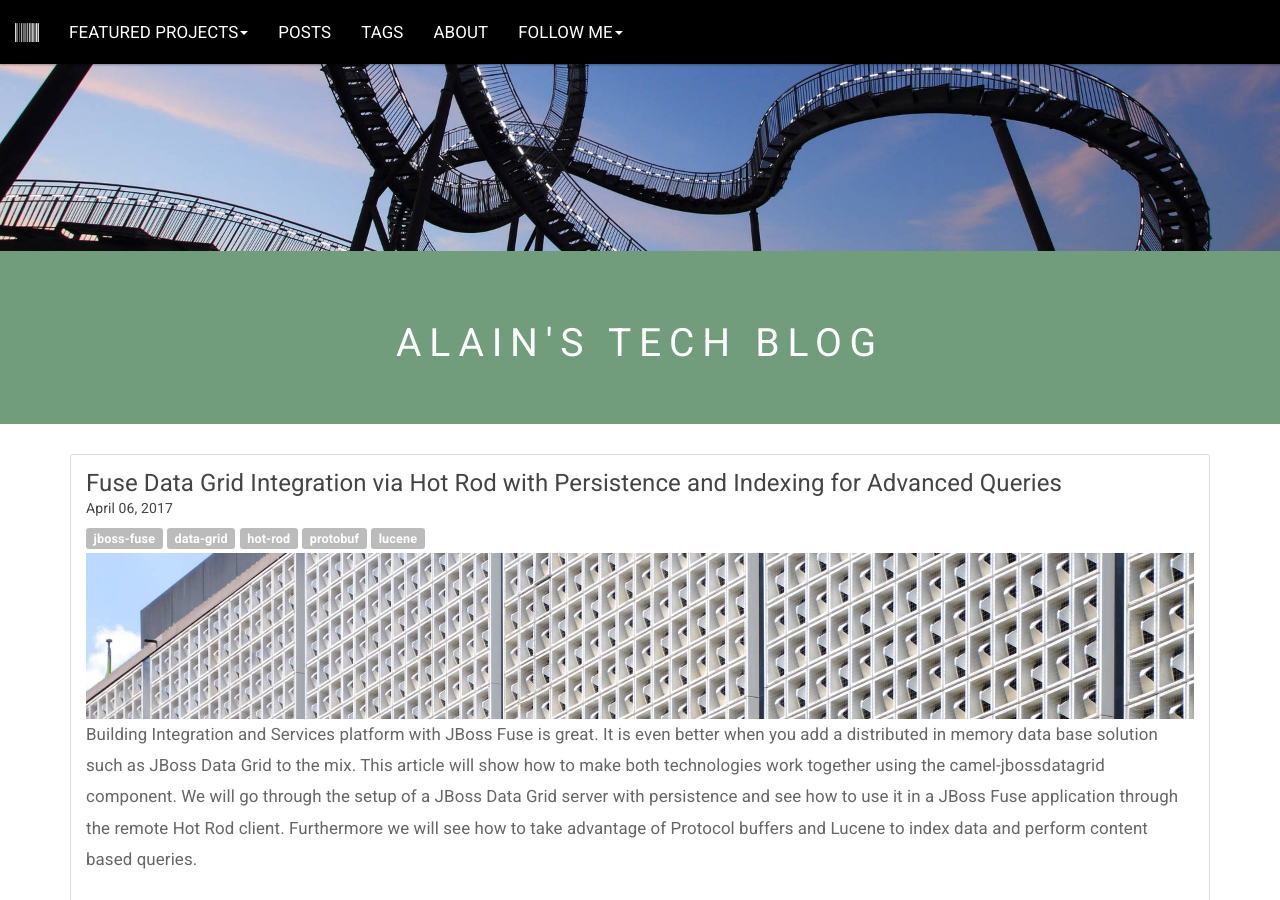
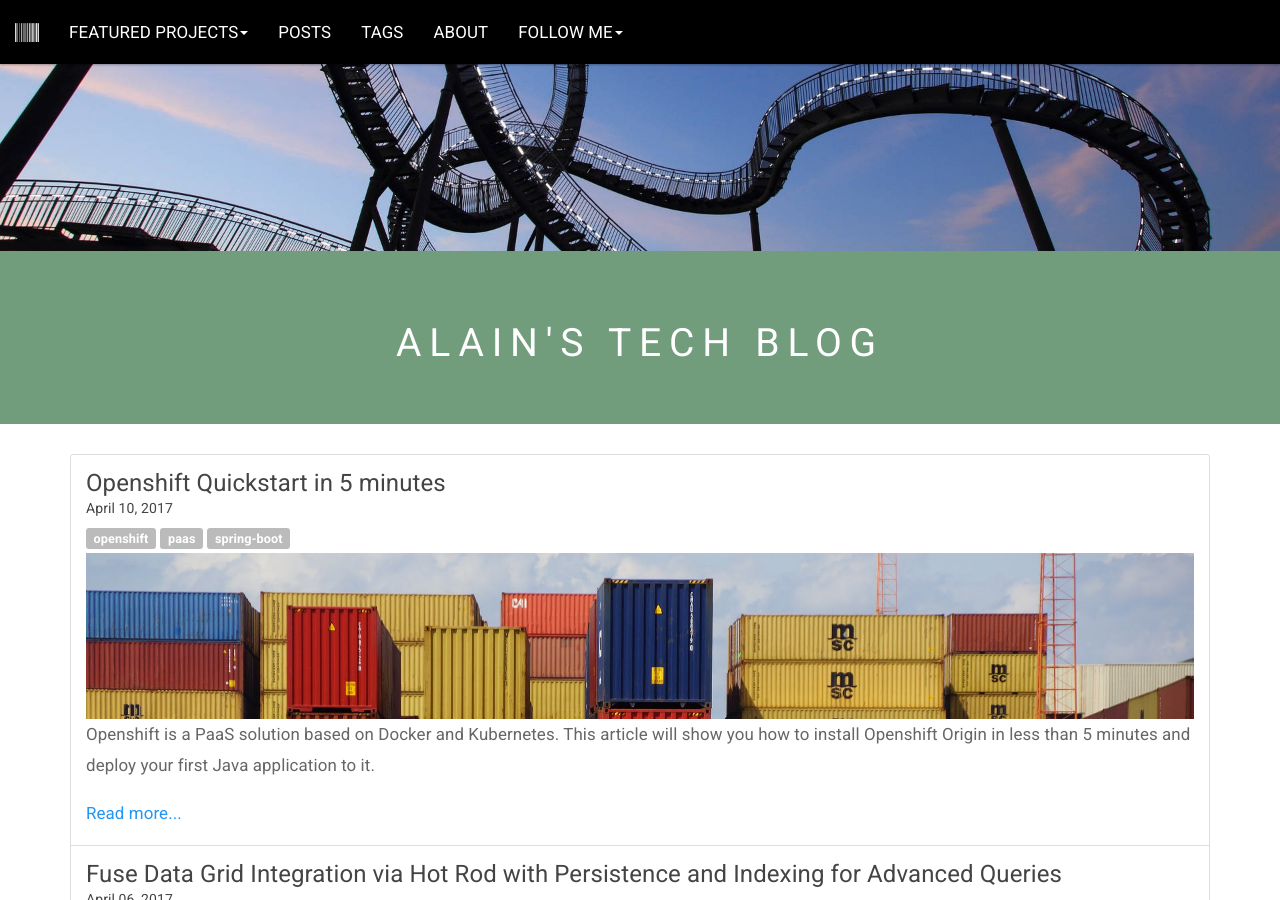
Before and after one commit to alainpham/alainpham.github.io, a Jekyll site: the page built from index.html, in a window 1280 px wide and 900 px high. Built offline with Jekyll 4.4.1, drawn with Linux system fonts in a browser that asks for light colours; comment, search, counter and statistics services are not loaded; some of the changed lines change nothing that is shown.

Commit message:
new article on openshift

```diff
--- a/_posts/2017-04-07-fuse-data-grid-integration-via-hot-rod-with-persistence-and-indexing-for-advanced-queries.html
+++ b/_posts/2017-04-07-fuse-data-grid-integration-via-hot-rod-with-persistence-and-indexing-for-advanced-queries.html
@@ -23,7 +23,6 @@ Furthermore we will see how to take advantage of Protocol buffers and Lucene to
 <a href="/assets/images/{{page.id}}/diag.png"> <img
 	class="center-block img-responsive"
 	src="/assets/images/{{page.id}}/diag.png" /></a>
-</p>
 
 <p>In summary the steps in this tutorial are the following :</p>
 
--- /dev/null
+++ b/_posts/2017-04-11-openshift-quickstart-in-5-minutes.html
@@ -0,0 +1,173 @@
+---
+layout: default
+title:  "Openshift Quickstart in 5 minutes"
+date:   2017-04-11 01:00:00 +0200
+published: 2017-04-11 01:00:00 +0200
+comments: true
+categories: development
+tags: [openshift, paas, spring-boot]
+github: "https://github.com/alainpham/rest-service"
+---
+
+<p>
+Openshift is a PaaS solution based on Docker and Kubernetes. This article will show you how to install Openshift Origin in less than 5 minutes and deploy your first
+Java application to it.
+</p>
+<!--more-->
+
+
+<h2>Versions used</h2>
+<ul>
+	<li>Centos 7</li>
+	<li>Openshift Origin Client v1.4.1</li>
+</ul>
+
+<h2>Install docker</h2>
+
+{% highlight shell %}
+sudo yum upgrade
+sudo yum install docker
+
+{% endhighlight%}
+
+<p>Edit  /etc/sysconfig/docker and add these options</p>
+
+{% highlight shell %}
+OPTIONS='--selinux-enabled --insecure-registry 172.30.0.0/16'
+{% endhighlight%}
+
+
+
+<h2>Execute docker without sudo</h2>
+<p>Replace the ${USER} by your user name</p>
+{% highlight shell %}
+sudo groupadd docker
+sudo gpasswd -a ${USER} docker
+{% endhighlight%}
+<p>Reboot your machine</p>
+
+<h2>Test docker</h2>
+
+{% highlight shell %}
+sudo systemctl enable docker.service
+sudo systemctl start docker.service
+docker run hello-world
+{% endhighlight%}
+<p>Expected result :</p>
+<pre>
+Hello from Docker!
+This message shows that your installation appears to be working correctly.
+....
+</pre>
+
+<h2>Download Openshift client and install</h2>
+<a href="https://www.openshift.org/download.html#oc-platforms">https://www.openshift.org/download.html#oc-platforms</a>
+<p>Place the oc executable in the $PATH</p>
+<pre>
+[demo@demo-centos-vm ~]$ oc version
+oc v1.4.1+3f9807a
+kubernetes v1.4.0+776c994
+</pre>
+
+<h2>Launch Openshift Cluster</h2>
+{% highlight shell %}
+oc cluster up
+{% endhighlight%}
+
+{% highlight shell %}
+-- Checking OpenShift client ... OK
+...
+   OpenShift server started.
+   The server is accessible via web console at:
+       https://YOUR_IP_ADDRESS:8443
+
+   You are logged in as:
+       User:     developer
+       Password: developer
+
+   To login as administrator:
+       oc login -u system:admin
+
+
+{% endhighlight%}
+
+<p>Open browser and to to https://YOUR_IP_ADDRESS:8443/ and login with user/pwd : developer/developer</p>
+
+<a href="/assets/images/{{page.id}}/logged.png"> <img
+	class="center-block img-responsive"
+	src="/assets/images/{{page.id}}/logged.png" /></a>
+
+<h2>Deploy sample application</h2>
+<p>In a shell log in as admin and add the Java S2I (source to image) image streams to the openshift project.
+	This is important as we will use these images to build images from our own project source code</p>
+{% highlight shell %}
+oc login -u system:admin
+oc create -n openshift -f https://raw.githubusercontent.com/fabric8io-images/s2i/master/image-streams.json
+{% endhighlight%}
+
+<p>Login as developer and add the application template of an app. You can customize these template as you wish.
+	This is just an example of a Spring Boot java application that exposes a rest web service.
+	</p>
+	<p>If you are interested in how to create a Spring Boot Application go to this article : <a href="/posts/quickstart-rest-microservice-with-spring-boot/">quickstart-rest-microservice-with-spring-boot</a></p>
+
+	<p>In short the template describes </p>
+<ul>
+	<li>The BuildConfig : what base image needs to be used to build the images container here it's "fuse-java" (imported from the image stream previously)</li>
+	<li>The DeploymentConfig : which ports are exposed by each pod (container)</li>
+	<li>The Services: what services (tcp mostly) are exposed by the app. This is to have location independency to access services exposed by multiple pods (containers)</li>
+	<li>The Routes: in order to access a service from outside of Openshift, routes need to be created.</li>
+</ul>
+
+{% highlight shell %}
+oc login -u developer
+oc create https://raw.githubusercontent.com/alainpham/rest-service/master/openshift/openshift_origin.yml
+{% endhighlight%}
+
+<p>Open browser and login as developer to your console https://YOUR_IP_ADDRESS:8443/</p>
+<p>Go to My Project and Click on add to project</p>
+<p>Add to project from template and select the previously added rest-service.</p>
+
+<a href="/assets/images/{{page.id}}/addApp.png"> <img
+	class="center-block img-responsive"
+	src="/assets/images/{{page.id}}/addApp.png" /></a>
+<p>The template allows you ton change configurations before creating the different objects on the openshift cluster (i.e. BuildConfig, DeploymentConfig, Services, Routes ..)</p>
+<p>
+The source is cloned from the git repository and built using the Source2Image method.
+	Note that this is a Java project and all dependencies for the maven build needs to be downloaded. If you have an existing nexus or other maven repo you can configure it in the Maven Mirror Url.
+This could accelerate build time.
+</p>
+<a href="/assets/images/{{page.id}}/fillTemplate.png"> <img
+	class="center-block img-responsive"
+	src="/assets/images/{{page.id}}/fillTemplate.png" /></a>
+
+<p>Click on create and wait for the build and deployments to occur.</p>
+
+<a href="/assets/images/{{page.id}}/deployed.png"> <img
+	class="center-block img-responsive"
+	src="/assets/images/{{page.id}}/deployed.png" /></a>
+
+
+<p>Test by calling service.</p>
+<pre>curl http://YOUR_ROUTE_DOMAIN_NAME/svc/person/1</pre>
+<p>Expected result</p>
+{% highlight json %}
+{"id":1,"name":"John Doe"}
+{% endhighlight%}
+
+<p>You can now also access infos about your running pods and access JMX methods and data through the Java Console</p>
+
+<a href="/assets/images/{{page.id}}/podInfo.png"> <img
+	class="center-block img-responsive"
+	src="/assets/images/{{page.id}}/podInfo.png" /></a>
+
+	<a href="/assets/images/{{page.id}}/javaconsole.png"> <img
+		class="center-block img-responsive"
+		src="/assets/images/{{page.id}}/javaconsole.png" /></a>
+
+<p>Thanks for reading</p>
+
+<p><strong>Other resources</strong></p>
+<ul>
+	<li><a href="http://www.schabell.org/2017/02/cloud-happiness-openshift-container-platform-install-updated.html">Cloud Happiness - OpenShift Container Platform v3.4 install demo updated</a></li>
+	<li>Have your own Openshift Container Platform for development : <a href="https://developers.redhat.com/products/cdk/overview/">Red Hat Container Development Kit</a></li>
+</ul>
```
Also changed, not shown: assets/images/posts/openshift-quickstart-in-5-minutes/addApp.png (added), assets/images/posts/openshift-quickstart-in-5-minutes/deployed.png (added), assets/images/posts/openshift-quickstart-in-5-minutes/fillTemplate.png (added), assets/images/posts/openshift-quickstart-in-5-minutes/javaconsole.png (added), assets/images/posts/openshift-quickstart-in-5-minutes/logged.png (added), assets/images/posts/openshift-quickstart-in-5-minutes/podInfo.png (added), assets/images/posts/openshift-quickstart-in-5-minutes/runningpod.png (added), assets/images/posts/openshift-quickstart-in-5-minutes/top.jpg (added).
